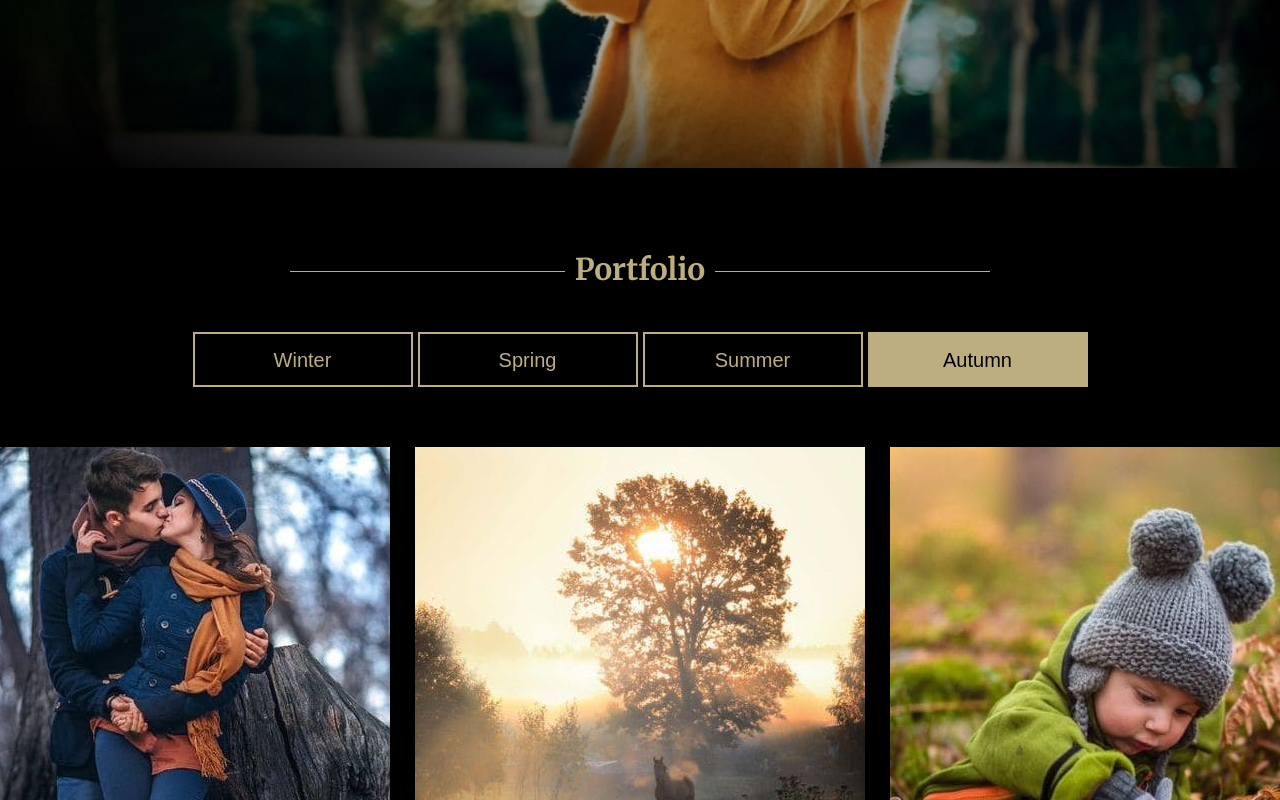
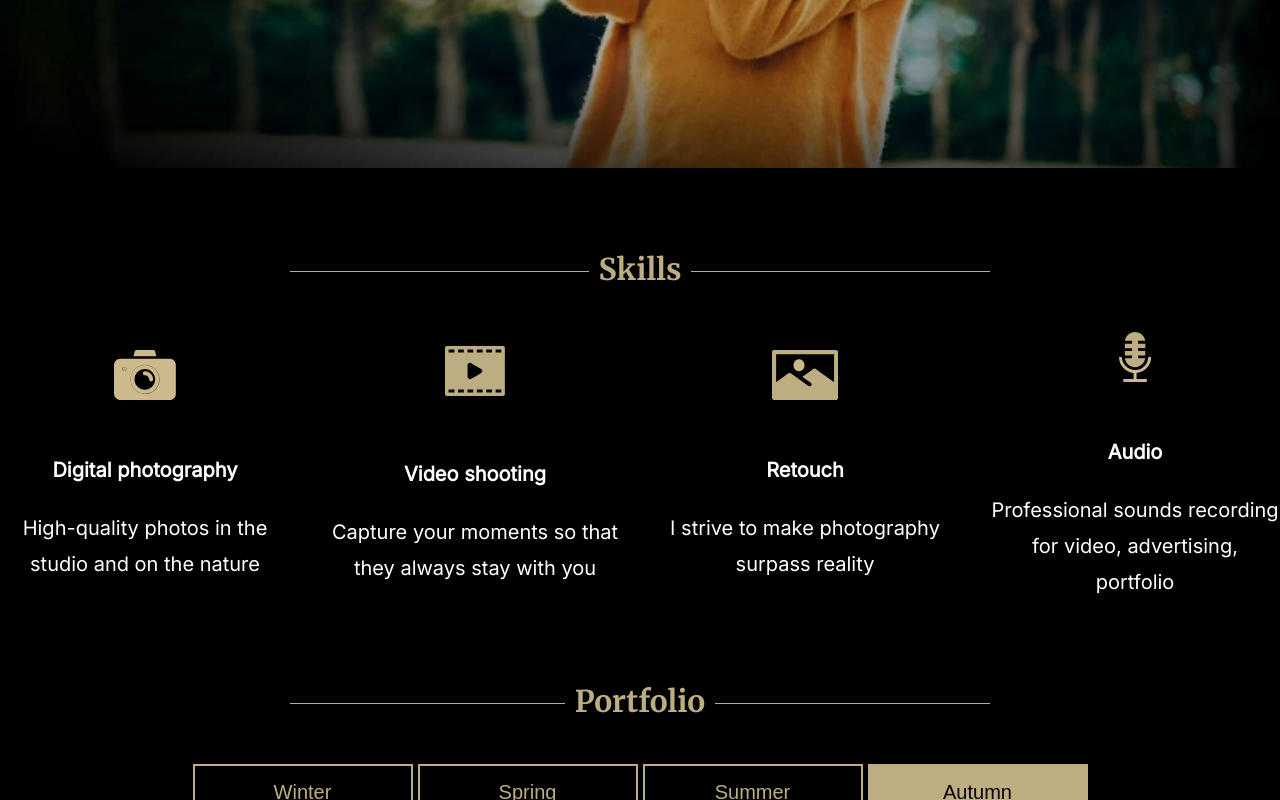
Before and after one commit to ShevViktoryia/Portfolio, a plain HTML site: page portfolio/index.html in a window 1280 px wide. Shown: the part 632-1432 px from the top of the page. Drawn offline with Linux system fonts and the light colour scheme.

Commit message:
feat: add skills section

```diff
--- a/portfolio/index.html
+++ b/portfolio/index.html
@@ -59,6 +59,35 @@
         </div>
       </div>
     </section>
+    <section class="skills">
+      <div class="wrapper">
+        <div class="skills_block">
+          <h2 class="skills_heading"><span>Skills</span></h2>
+          <div class="skills_list">
+            <div class="skills_item">
+              <img src="./assets/icons/camera_1.svg" alt="photography" class="skill_img">
+              <p class="skill_title">Digital photography</p>
+              <p class="skill_text">High-quality photos in the studio and on the nature</p>
+            </div>
+            <div class="skills_item">
+              <img src="./assets/icons/video_1.svg" alt="video" class="skill_img">
+              <p class="skill_title">Video shooting</p>
+              <p class="skill_text">Capture your moments so that they always stay with you</p>
+            </div>
+            <div class="skills_item">
+              <img src="./assets/icons/image_1.svg" alt="retouch" class="skill_img">
+              <p class="skill_title">Retouch</p>
+              <p class="skill_text">I strive to make photography surpass reality</p>
+            </div>
+            <div class="skills_item">
+              <img src="./assets/icons/mic_1.svg" alt="audio" class="skill_img">
+              <p class="skill_title">Audio</p>
+              <p class="skill_text">Professional sounds recording for video, advertising, portfolio</p>
+            </div>
+          </div>
+        </div>
+      </div>
+    </section>
     <section class="portfolio">
       <div class="wrapper">
         <div class="portfolio_block">
--- a/portfolio/style.css
+++ b/portfolio/style.css
@@ -2,7 +2,7 @@
   --merri-font-family: 'Merriweather', serif;
   --inter-font-family: 'Inter', sans-serif;
   --white: #fff;
-  --orange: #BDAE82;
+  --gold: #BDAE82;
   --black: #000;
 }
 
@@ -109,7 +109,7 @@ header {
 }
 
 .item_link:hover {
-  color: var(--orange);
+  color: var(--gold);
   transition: color 0.6s ease;
 }
 
@@ -145,7 +145,7 @@ header {
 }
 
 .hero_button {
-  background: #BDAE82;
+  background: var(--gold);
   line-height: 40px;
   font-size: 20px;
   color: var(--black);
@@ -166,19 +166,52 @@ header {
   align-items: center;
 }
 
-.portfolio_heading {
+.portfolio_heading, .skills_heading {
   font-family: var(--merri-font-family);
   text-align: center;
-  border-bottom: 1px solid var(--orange);
+  border-bottom: 1px solid var(--gold);
   line-height: 0.1em;
   text-align: center;
   width: 700px;
 }
 
-.portfolio_heading span {
-  color: var(--orange);
+.portfolio_heading span,
+.skills_heading span {
+  color: var(--gold);
   padding: 0 10px;
   background-color: var(--black);
+}
+
+.skills_block {
+  display: flex;
+  flex-direction: column;
+  align-items: center;
+  padding-top: 100px;
+}
+
+.skills_list {
+  display: grid;
+  grid-template-columns: repeat(4, 1fr);
+  align-items: center;
+  justify-content: center;
+  grid-column-gap: 40px;
+  padding-top: 60px;
+}
+
+.skills_item {
+  display: flex;
+  flex-direction: column;
+  align-items: center;
+}
+
+.skill_title {
+  margin: 50px 0 20px;
+  line-height: 40px;
+  font-weight: 700;
+}
+
+.skill_text {
+  text-align: center;
 }
 
 .seasons_buttons {
@@ -188,10 +221,10 @@ header {
 }
 
 .season {
-  border: 2px solid var(--orange);
+  border: 2px solid var(--gold);
   left: calc(50% - 81px/2 - 0.5px);
   top: calc(50% - 40px/2 + 0.5px);
-  color: var(--orange);
+  color: var(--gold);
   text-align: center;
   margin-right: 5px;
   font-size: 20px;
@@ -203,7 +236,7 @@ header {
 }
 
 .active_season {
-  background-color: var(--orange);
+  background-color: var(--gold);
   color: var(--black);
 }
 
@@ -242,7 +275,7 @@ header {
   font-family: var(--merri-font-family);
   font-size: 40px;
   line-height: 80px;
-  color: var(--orange);
+  color: var(--gold);
 }
 
 form {
@@ -253,12 +286,12 @@ form {
 input {
   width: 450px;
   background: rgba(0, 0, 0, 0.5);
-  border: 2px solid var(--orange);
+  border: 2px solid var(--gold);
 }
 
 input::placeholder {
   padding-left: 20px;
-  color: var(--orange);
+  color: var(--gold);
   line-height: 40px;
 }
 
@@ -275,7 +308,7 @@ input::placeholder {
 }
 
 .form_btn {
-  background-color: var(--orange);
+  background-color: var(--gold);
   line-height: 40px;
   margin-top: 30px;
   font-family: var(--inter-font-family);
```
Also changed, not shown: portfolio/assets/icons/camera_1.svg (added), portfolio/assets/icons/image_1.svg (added), portfolio/assets/icons/mic_1.svg (added), portfolio/assets/icons/video_1.svg (added).
